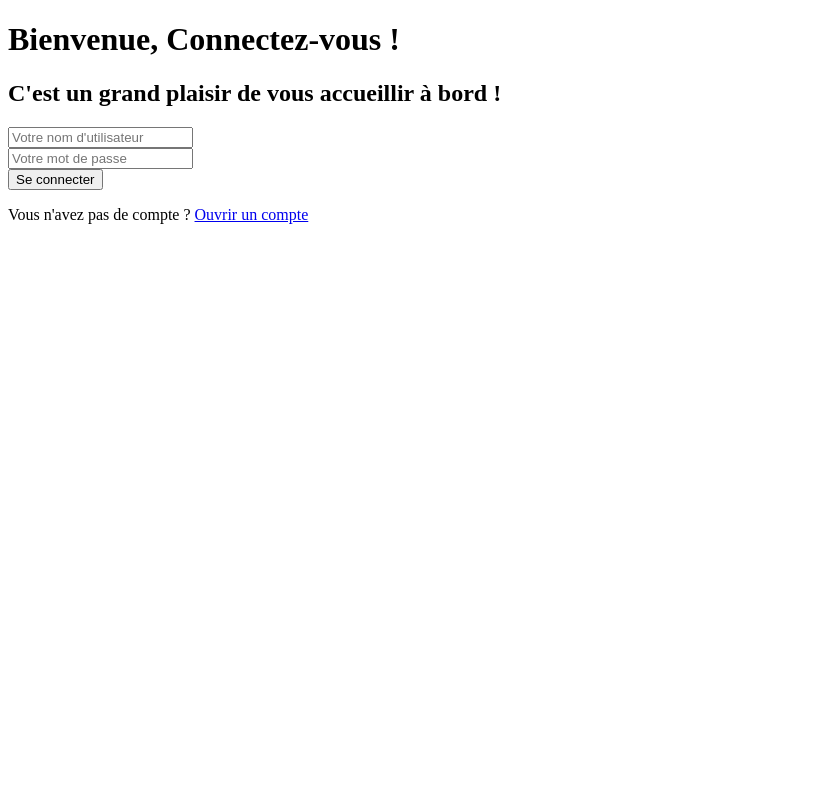
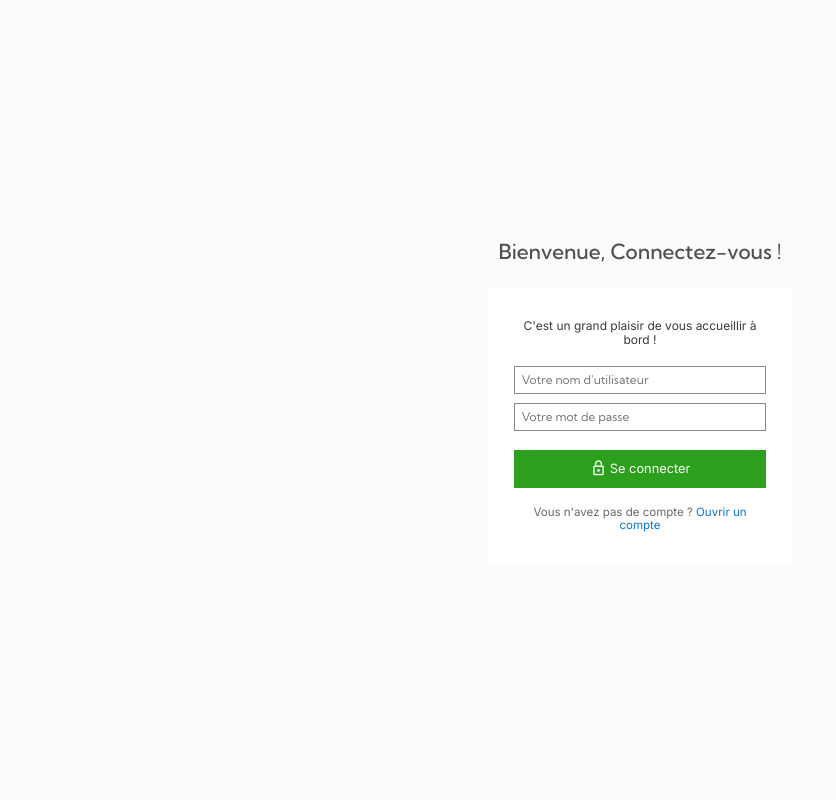
Before and after one commit to ouambo-takouam/school-project, a Django app: page /login/ in a window 1280 px wide. Shown: the whole page, without its empty margins (0-836 px from the left). Run offline with Django 5.2, Linux system fonts and the light colour scheme.

Commit message:
I just bring back normal css styles

```diff
--- /dev/null
+++ b/static/css/styles.css
@@ -0,0 +1,67 @@
+@import url("https://fonts.googleapis.com/css2?family=Inter:wght@100;200;300;400;500;600;700;800;900&family=Kumbh+Sans:wght@100;200;300;400;500;600;700;800;900&display=swap");
+
+:root {
+  --clr-white: #ffffff;
+  --clr-grey-5: #fcfafa;
+  --clr-grey-10: #f1f1f1;
+  --clr-grey-25: #dcdcdc;
+  --clr-grey-50: #c4c4c4;
+  --clr-grey-100: #a7a7a7;
+  --clr-grey-200: #8a8a8a;
+  --clr-grey-300: #6c6c6c;
+  --clr-grey-400: #4f4f4f;
+  --clr-grey-500: #424242;
+  --clr-grey-600: #353535;
+  --clr-grey-700: #282828;
+  --clr-grey-800: #1a1a1a;
+  --clr-grey-900: #101010;
+
+  --clr-green-01: #2ca01c;
+  --clr-green-04: #19860b;
+
+  --font-family-default: "Inter", sans-serif;
+  --font-family-kumbh: "Kumbh Sans", sans-serif;
+
+  --fw-regular: 400;
+  --fw-medium: 500;
+  --fw-semi-bold: 600;
+  --fw-bold: 700;
+  --fw-extra-bold: 800;
+  --fw-black: 900;
+
+  --fs-400: 1.125rem;
+  /* --fs-500: 1.25rem;
+    --fs-600: 1.5rem;
+    --fs-700: 1.75rem;
+    --fs-800: 2rem;
+    --fs-900: 5rem; */
+}
+
+*,
+*::before,
+*::after {
+  box-sizing: border-box;
+}
+
+* {
+  margin: 0;
+  padding: 0;
+  font: inherit;
+}
+
+a,
+div {
+  outline: 0;
+}
+
+img,
+svg {
+  display: block;
+  max-width: 100%;
+}
+
+body {
+  height: 100%;
+  font-family: var(--font-family-default);
+  font-size: var(--fs-400);
+}
--- a/templates/_base.html
+++ b/templates/_base.html
@@ -1,3 +1,4 @@
+{% load static %}
 <!DOCTYPE html>
 <html lang="fr-FR">
   <head>
@@ -5,6 +6,15 @@
     <meta http-equiv="X-UA-Compatible" content="IE=edge" />
     <meta name="viewport" content="width=device-width, initial-scale=1.0" />
     <title>Learning Django</title>
+
+    <!-- Material Symbols -->
+    <link href="https://fonts.googleapis.com/css2?family=Material+Symbols+Outlined" rel="stylesheet" />
+
+    <!-- Global styles -->
+    <link rel="stylesheet" href="{% static '/css/styles.css/' %}" />
+
+    <!-- Custom styles -->
+    {% block custom_styles %}{% endblock %}
   </head>
 
   <body>
--- /dev/null
+++ b/users/static/users/css/styles.css
@@ -0,0 +1,140 @@
+@import url("../../../../static/css/styles.css");
+
+body {
+  min-height: 100vh;
+  display: grid;
+  place-items: center;
+  background-color: var(--clr-grey-5);
+}
+
+.main {
+  display: grid;
+}
+
+/*--- login styles ---*/
+.section-title {
+  color: var(--clr-grey-400);
+  font-size: 1.3rem;
+  font-family: var(--font-family-kumbh);
+  font-weight: var(--fw-medium);
+  line-height: 1.5em;
+  margin-bottom: 1em;
+  text-align: center;
+}
+
+.form-wrapper {
+  background-color: var(--clr-white);
+  justify-self: center;
+  padding: 1.7em 1.5em;
+  max-width: 17em;
+}
+
+.form-wrapper h2 {
+  font-size: 0.75rem;
+  font-weight: var(--fw-regular);
+  color: rgb(57, 58, 61);
+  line-height: 1.2em;
+  text-align: center;
+}
+
+.form-wrapper p {
+  font-size: 0.72rem;
+  font-weight: var(--fw-regular);
+  color: rgb(104, 105, 107);
+  line-height: 1.2em;
+  text-align: center;
+}
+
+.form-wrapper a {
+  color: #0875ce;
+  text-decoration: none;
+}
+
+.form-wrapper a:hover {
+  text-decoration: underline;
+}
+
+.form-wrapper form {
+  margin: 1em 0;
+}
+
+.form-wrapper input,
+.form-wrapper button {
+  width: 100%;
+}
+
+.form-wrapper input {
+  padding: 0.12em 0.5em;
+  border: 1px solid var(--clr-grey-200);
+  font-weight: var(--fw-regular);
+  line-height: 1.8em;
+  font-size: 0.8rem;
+  margin-bottom: 0.7em;
+  color: var(--clr-grey-700);
+  transition: border 0.15s ease-in-out, box-shadow 0.15s ease-in-out;
+}
+
+.form-wrapper input:hover,
+.form-wrapper input:focus {
+  border-color: var(--clr-green-01);
+  box-shadow: 0 0 5px rgba(44, 160, 28, 0.5);
+  outline: none;
+}
+
+.form-wrapper input:focus {
+  outline: none;
+}
+
+.form-wrapper input::-webkit-input-placeholder {
+  font-size: 0.75rem;
+  font-weight: var(--fw-regular);
+  font-family: var(--font-family-kumbh);
+}
+
+:-moz-placeholder {
+  /* For Firefox */
+  font-size: 0.875rem;
+  font-weight: var(--fw-regular);
+  font-family: var(--font-family-kumbh);
+}
+
+::-moz-placeholder {
+  /* For Firefox */
+  font-size: 0.875rem;
+  font-weight: var(--fw-regular);
+  font-family: var(--font-family-kumbh);
+}
+
+:-ms-input-placeholder {
+  /* For Microsoft Edge */
+  font-size: 0.875rem;
+  font-weight: var(--fw-regular);
+  font-family: var(--font-family-kumbh);
+}
+
+.form-wrapper button {
+  cursor: pointer;
+}
+
+.submit-btn {
+  display: flex;
+  align-items: center;
+  justify-content: center;
+  gap: 0.2em;
+  padding: 0.8em;
+  font-size: 0.8rem;
+  font-weight: 400;
+  margin-top: 10px;
+  border: none;
+  background: var(--clr-green-01);
+  color: white;
+  transition: background 0.15s ease-in-out;
+}
+
+.submit-btn:hover {
+  background: var(--clr-green-04);
+}
+
+.material-symbols-outlined {
+  font-size: 1.1rem;
+}
--- /dev/null
+++ b/users/templates/users/_base.html
@@ -0,0 +1,7 @@
+{% extends "_base.html" %}
+
+{% load static %}
+
+{% block custom_styles %}
+<link rel="stylesheet" href="{% static '/users/css/styles.css/' %}" />
+{% endblock %}
--- a/users/templates/users/login.html
+++ b/users/templates/users/login.html
@@ -1,23 +1,19 @@
-{% extends "_base.html" %}
+{% extends "users/_base.html" %}
 
 {% block content %}
 <main>
-  <div>
-    <h1>Bienvenue, Connectez-vous !</h1>
-    <div>
-      <h2>C'est un grand plaisir de vous accueillir à bord !</h2>
-      <form method="post">
-        {% csrf_token %} {{form}}
-        <button type="submit">
-          <!-- <span class="material-symbols-outlined">lock</span> -->
-          <span>Se connecter</span>
-        </button>
-      </form>
-      <p>
-        Vous n'avez pas de compte ?
-        <a href="{% url 'school:school_create' %}">Ouvrir un compte</a>
-      </p>
+    <h1 class="section-title">Bienvenue, Connectez-vous !</h1>
+    <div class="form-wrapper">
+        <h2>C'est un grand plaisir de vous accueillir à bord !</h2>
+        <form method="post">
+            {% csrf_token %}
+            {{form}}
+            <button type="submit" class="submit-btn">
+                <span class="material-symbols-outlined">lock</span>
+                <span>Se connecter</span>
+            </button>
+        </form>
+        <p>Vous n'avez pas de compte ? <a href="{% url 'school:school_create' %}">Ouvrir un compte</a></p>
     </div>
-  </div>
 </main>
 {% endblock %}
```
Also changed, not shown: project/settings.py (+3 -5 lines), school/templates/school/school_create.html (+4 -4 lines), users/templates/users/logout.html (+4 -4 lines).
